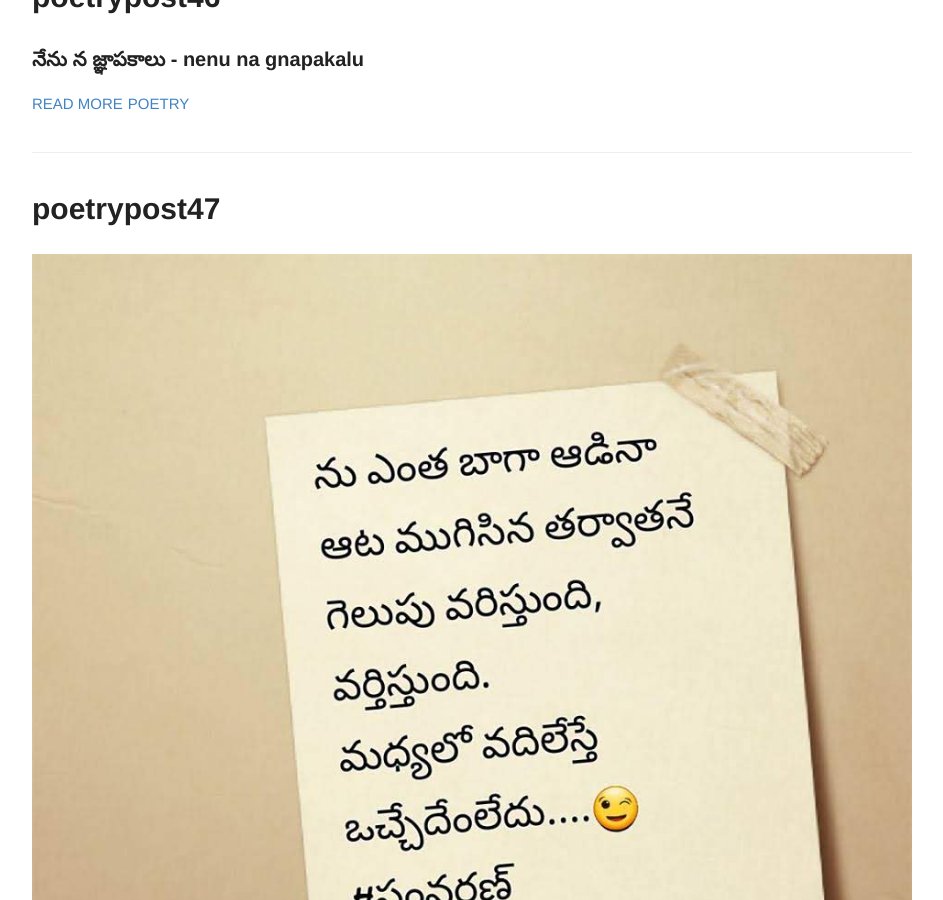
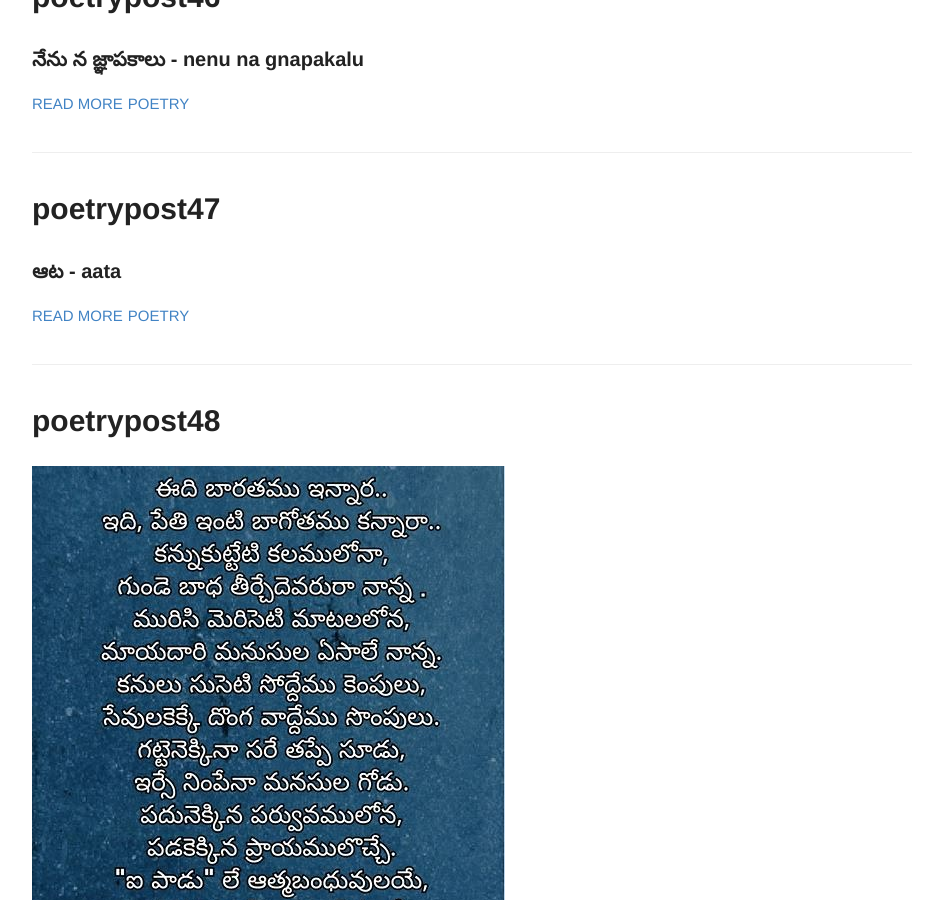
Before and after one commit to rsk/rsk.github.io, a Jekyll site: the page built from index.html, in a window 1280 px wide and 900 px high, scrolled down 13286 px. Shown: the whole window, without its empty margins (168-1111 px from the left). Built offline with Jekyll 4.4.1, drawn with Linux system fonts in a browser that asks for light colours.

Commit message:
update excerpt

```diff
--- a/_posts/2014-6-24-poetrypost47.md
+++ b/_posts/2014-6-24-poetrypost47.md
@@ -2,6 +2,7 @@
 layout: post
 title: poetrypost47
 number: 47
+excerpt: ఆట - aata
 tags:
   - poetry
 
```
